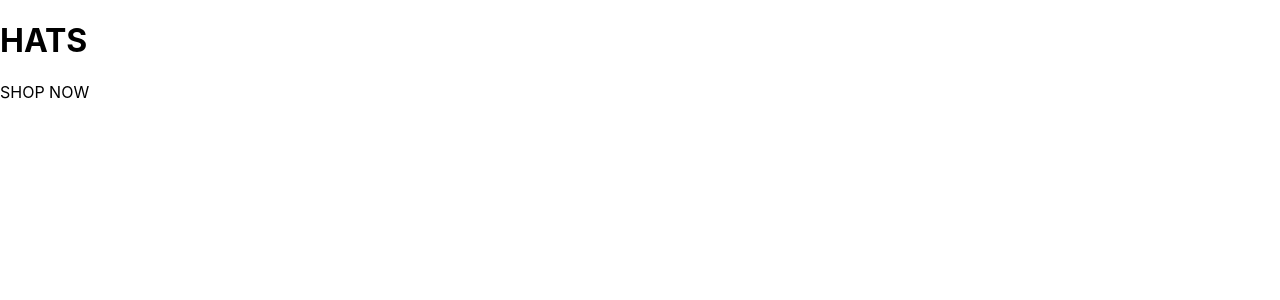
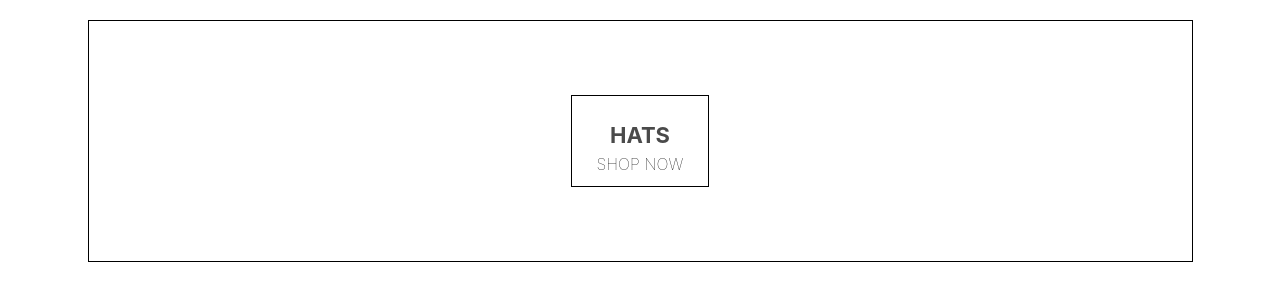
Before and after one commit to pawelch96/clothing-store, a React (Create React App) app: page / in a window 1280 px wide. Shown: the top 300 px of the page. Built offline with nearby package versions, Linux system fonts and the light colour scheme; the HTML template or start-up script is replaced by a standard one.

Commit message:
homepage styling added

```diff
--- a/src/homepage.component.jsx
+++ b/src/homepage.component.jsx
@@ -1,4 +1,6 @@
 import React from 'react';
+
+import './homepage.styles.scss';
 
 const HomePage = () => (
     <div className='homepage'>
--- /dev/null
+++ b/src/homepage.styles.scss
@@ -0,0 +1,54 @@
+.homepage {
+    display: flex;
+    flex-direction: column;
+    align-items: center;
+    padding: 20px 80px;
+  }
+
+  .directory-menu {
+    width: 100%;
+    display: flex;
+    flex-wrap: wrap;
+    justify-content: space-between;
+  }
+
+  .menu-item {
+    min-width: 30%;
+    height: 240px;
+    flex: 1 1 auto;
+    display: flex;
+    align-items: center;
+    justify-content: center;
+    border: 1px solid black;
+    margin: 0 7.5px 15px;
+
+    &:first-child {
+      margin-right: 7.5px;
+    }
+
+    &:last-child {
+      margin-left: 7.5px;
+    }
+
+    .content {
+      height: 90px;
+      padding: 0 25px;
+      display: flex;
+      flex-direction: column;
+      align-items: center;
+      justify-content: center;
+      border: 1px solid black;
+
+      .title {
+        font-weight: bold;
+        margin-bottom: 6px;
+        font-size: 22px;
+        color: #4a4a4a;
+      }
+
+      .subtitle {
+        font-weight: lighter;
+        font-size: 16px;
+      }
+    }
+  }
```
